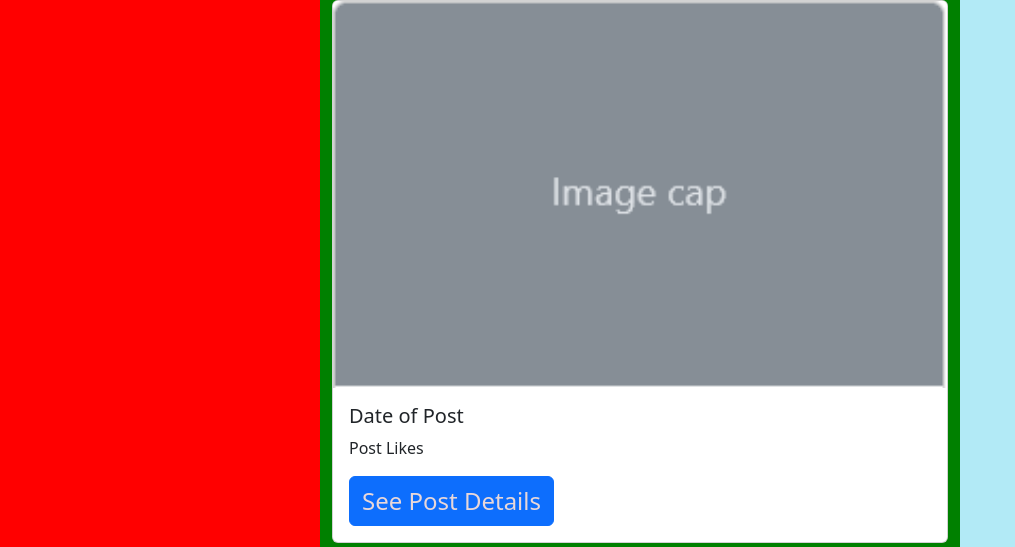
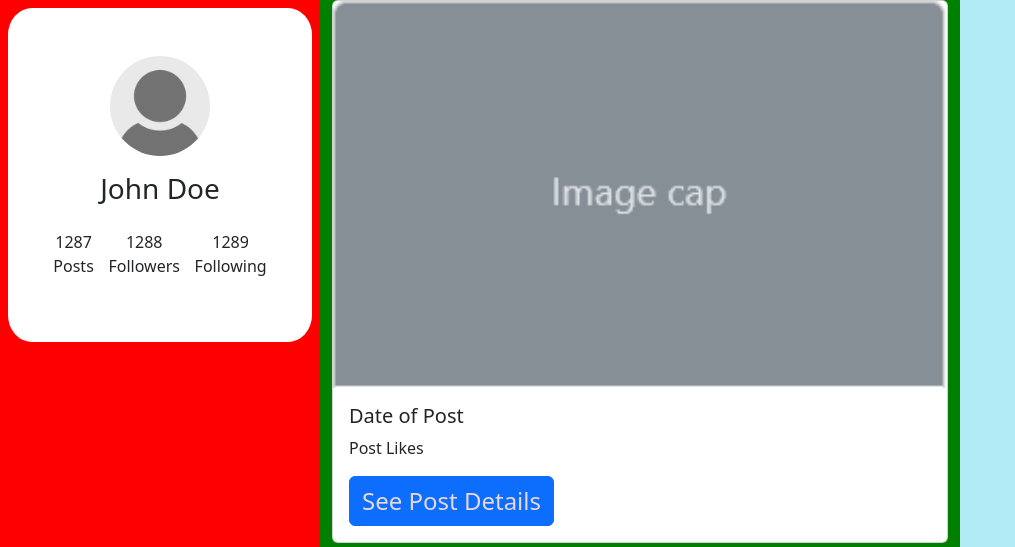
Before and after one commit to UCCS-CS4300-5300/group6-fall2023, a Django app: a page that uses popularity_assessor/templates/profile.html in a window 1280 px wide. Shown: the part 68-615 px from the top of the page, without its empty margins (0-1015 px from the left). Run offline with Django 3.2, Linux system fonts and the light colour scheme.

Commit message:
Added example of profile information card

```diff
--- a/popularity_assessor/templates/profile.html
+++ b/popularity_assessor/templates/profile.html
@@ -3,10 +3,20 @@
 {% block content %}
 <!-- All html must be between these two lines to ensure bootstrap is picked up correctly -->
 <div class="row w-100 m-0 p-0">
-  <div class="col-md-3" style="background-color: red"></div>
+  <div class="col-md-3 p-2" style="background-color: red">
+  <div style="border-radius: 8%; width: 100%; background-color: white" class="d-flex justify-content-center flex-column align-items-center py-5 gap-3">
+    <img style="border-radius: 50%; width:100px; height:100px" src="{% static 'src/default_avatar.png' %}">
+    <h3>John Doe</h3>
+    <div class="d-flex justify-content-around" style="width:75%">
+      <p style="text-align: center">1287<br>Posts</p>
+      <p style="text-align: center">1288<br>Followers</p>
+      <p style="text-align: center">1289<br>Following</p>
+    </div>
+  </div>
+  </div>
   <div class="col-md-6" style="background-color: green">
     <div class="card" style="margin-bottom: 1rem;">
-      <img src="{% static 'src/default_image.PNG' %}" class="card-img-top" alt="Post image here">
+      <img src="{% static 'src/default_post_image.png' %}" class="card-img-top" alt="Post image here">
       <div class="card-body">
         <h5 class="card-title">Date of Post</h5>
         <p class="card-text">Post Likes</p>
@@ -14,7 +24,7 @@
       </div>
     </div>
     <div class="card" style="margin-bottom: 1rem;">
-      <img src="{% static 'src/default_image.PNG' %}" class="card-img-top" alt="Post image here">
+      <img src="{% static 'src/default_post_image.png' %}" class="card-img-top" alt="Post image here">
       <div class="card-body">
         <h5 class="card-title">Date of Post</h5>
         <p class="card-text">Post Likes</p>
@@ -22,7 +32,7 @@
       </div>
     </div>
     <div class="card" style="margin-bottom: 1rem;">
-      <img src="{% static 'src/default_image.PNG' %}" class="card-img-top" alt="Post image here">
+      <img src="{% static 'src/default_post_image.png' %}" class="card-img-top" alt="Post image here">
       <div class="card-body">
         <h5 class="card-title">Date of Post</h5>
         <p class="card-text">Post Likes</p>
```
Also changed, not shown: popularity_assessor/static/src/default_avatar.png (added), popularity_assessor/static/src/default_post_image.png (renamed from popularity_assessor/static/src/default_image.PNG).
